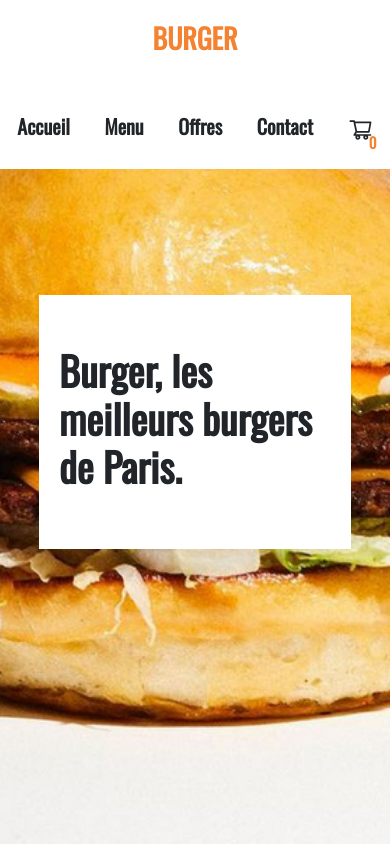
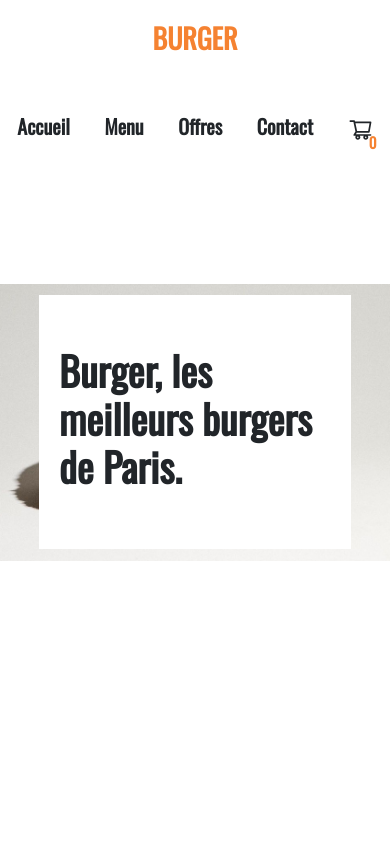
Before and after one commit to Rashaann/burger_fe, a Next.js app: page / in a window 390 px wide. Shown: the top 844 px of the page. Built offline with nearby package versions, Linux system fonts and the light colour scheme; a web font is replaced by a local one.

Commit message:
Sixth attempt to resolved background image issue (Home page)

```diff
--- a/styles/Home.module.css
+++ b/styles/Home.module.css
@@ -291,9 +291,9 @@
     background-size: cover;
     background-attachment: fixed;
     background-position: center;
+    background-size: 100%;
     width: 100vw;
     height: 100vh;
-    z-index: -1;
   }
 
 
```
